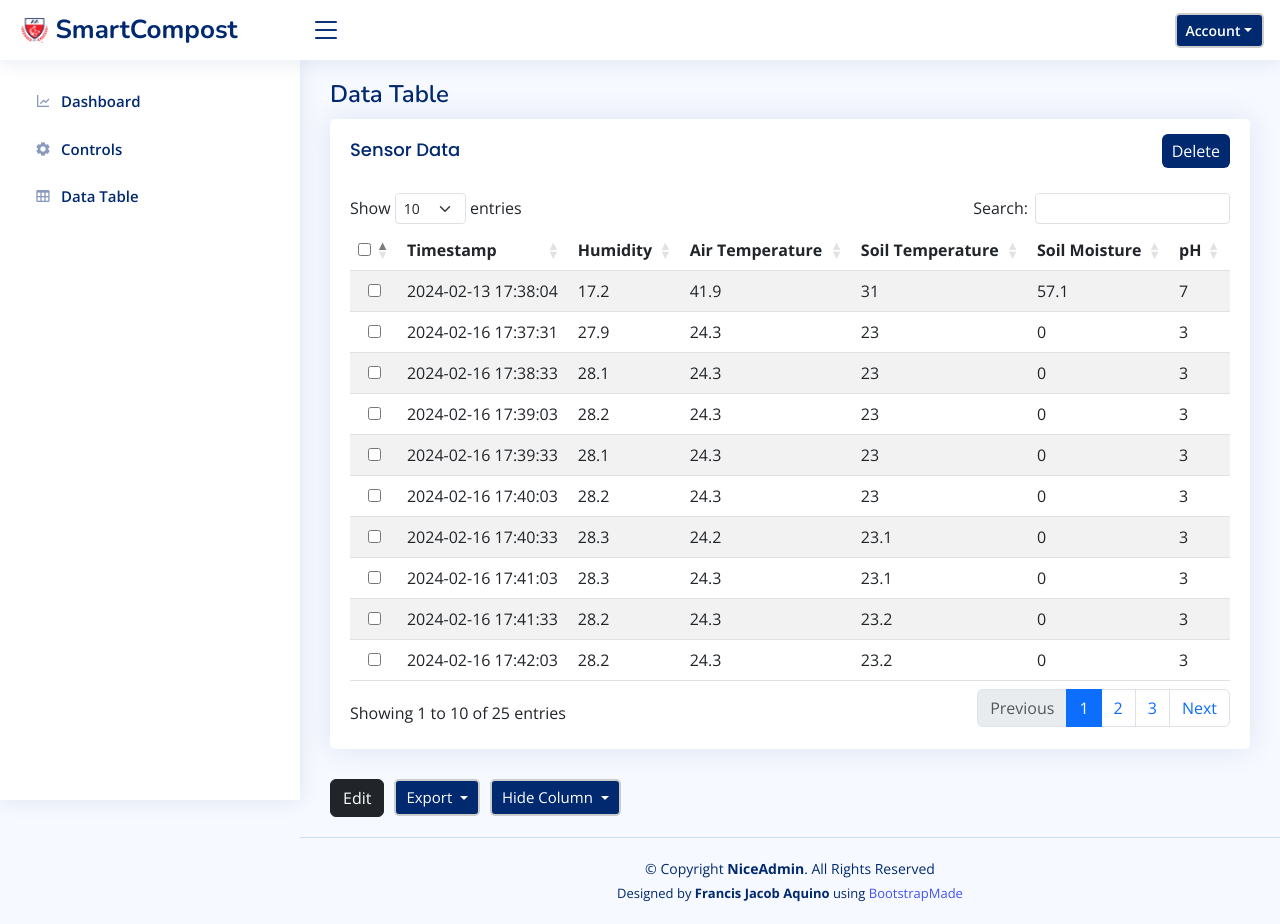
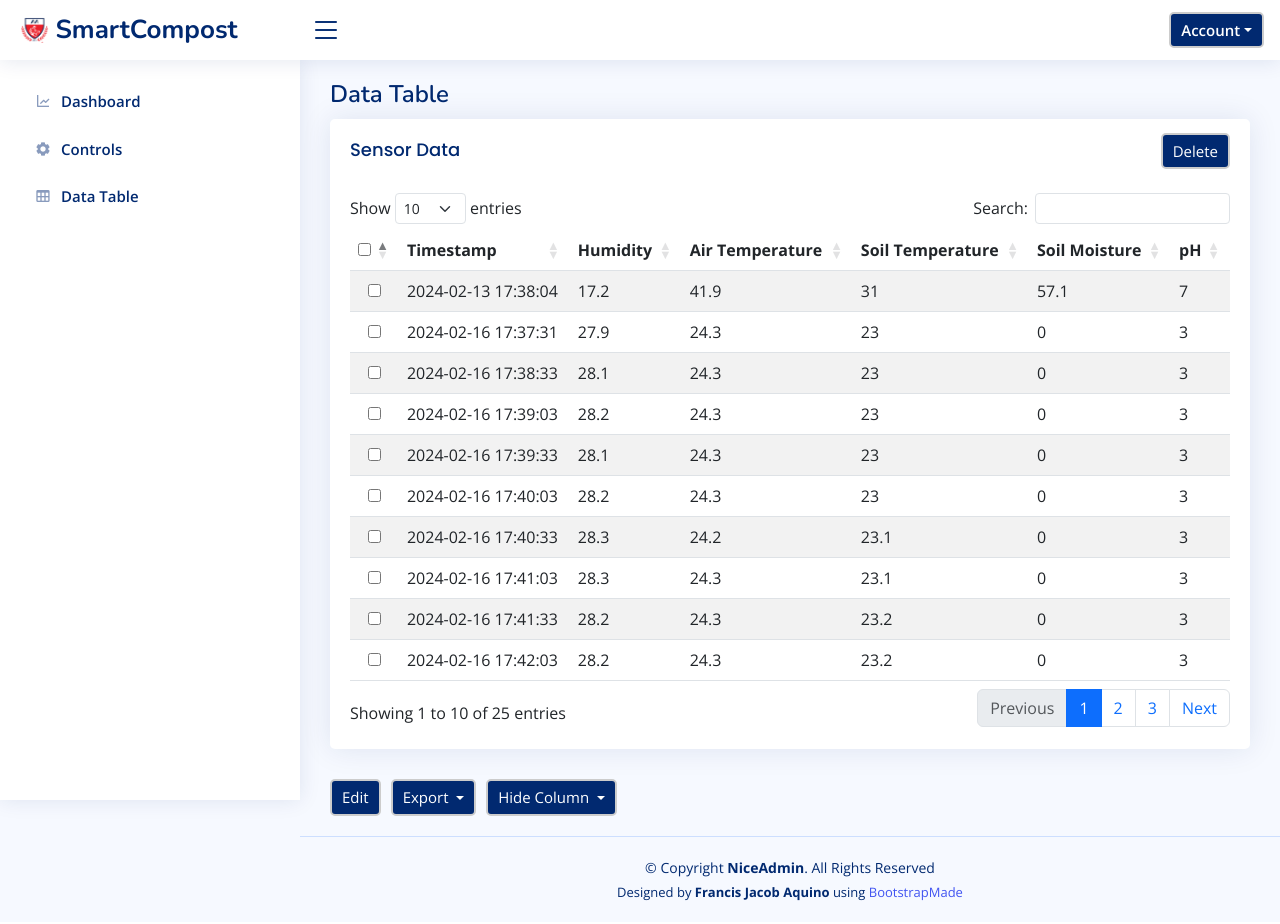
Before and after one commit to fjaqu1n0/SmartCompost, a PHP site: page /DataTable.php in a window 1280 px wide. After the commit the page ends 901 px from the top, so only its background shows below. Run offline with PHP 8.4, Linux system fonts and the light colour scheme; the visitor is signed in with stand-in values (Sample User, id 1); data comes from the database, SQL or seed files in the repository; some libraries are stand-ins or nearby versions.

Commit message:
Update style.css

```diff
--- a/assets/css/style.css
+++ b/assets/css/style.css
@@ -1265,19 +1265,24 @@ h6 {
 }
 
 /* Button styling */
-button, .dropdown-toggle {
-  background-color: #012970;
-  color: #ffffff;
-  border: 2px double #cccccc;
-  border-radius: 5px;
-  font-size: 15px;
-  cursor: pointer;
-  padding: 5px 10px;
-  transition: all 0.5s;
-}
-
-button:hover, .dropdown-toggle:hover {
-  background-color: rgb(17, 30, 80);
+button, .dropdown-toggle, .btn-dark {
+  background-color: #012970 !important;
+  color: #ffffff !important;
+  border: 2px double #cccccc !important;
+  border-radius: 5px !important;
+  font-size: 15px !important;
+  cursor: pointer !important;
+  padding: 5px 10px !important;
+  transition: all 0.5s !important;
+}
+
+.btn-dark .no-border {
+  border: none !important;
+  border-radius: 0 !important; /* Set border radius to 0 to remove it */
+}
+
+button:hover, .dropdown-toggle:hover, .btn-dark:hover {
+  background-color: rgb(17, 30, 80) !important;
 }
 
 #deleteButton {
@@ -1626,14 +1631,14 @@ input[type="range"]:active::-webkit-slider-thumb{
   border: 3px solid #3d59ab;
 }
 
-.container .btn-dark{
+/* .container .btn-dark{
   border: 2px double #cccccc !important;
   border-radius: 5px !important;
   font-size: 15px !important;
   font-weight: 600 !important;
   padding: 5px 10px !important;
   transition: all 0.5s !important;
-}
+} */
 
 .btn-close {
   background-color: transparent !important;
@@ -1651,6 +1656,8 @@ input[type="range"]:active::-webkit-slider-thumb{
   color: #000000 !important;
 }
 
+.btn-close
+
 table {
   counter-reset: tableCount;
 }
```
